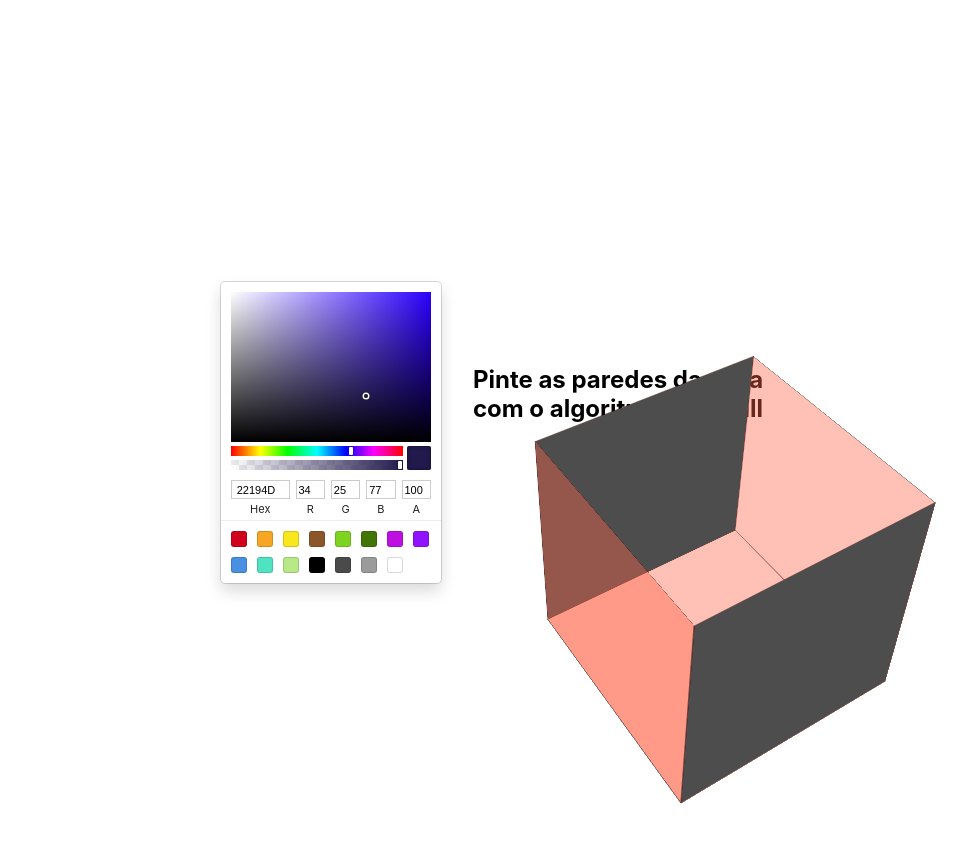
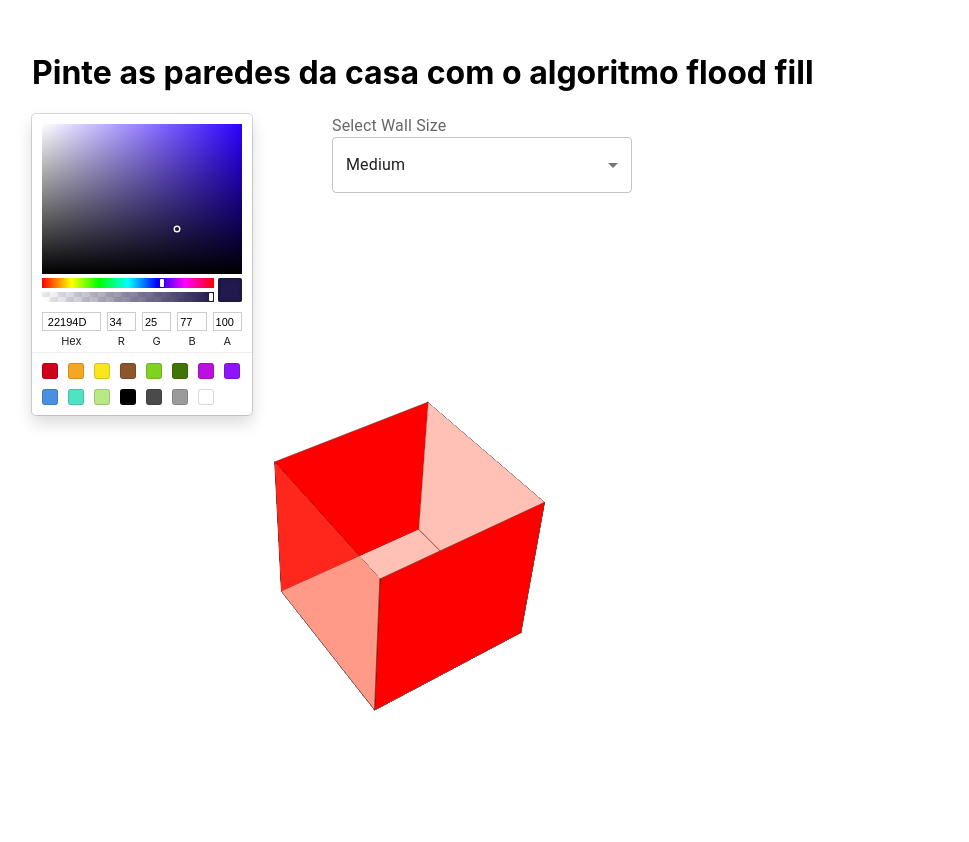
Before and after one commit to projeto-de-algoritmos/Flood-Fill, a React (Create React App) app in the folder flood_fill/: page / in a window 1280 px wide. Shown: the top 842 px of the page, without its empty margins (0-969 px from the left). After the commit the page ends 800 px from the top, so only its background shows below. Built offline with nearby package versions, Linux system fonts and the light colour scheme.

Commit message:
add wall size select

```diff
--- a/flood_fill/package.json
+++ b/flood_fill/package.json
@@ -3,6 +3,9 @@
   "version": "0.1.0",
   "private": true,
   "dependencies": {
+    "@emotion/react": "^11.7.1",
+    "@emotion/styled": "^11.6.0",
+    "@mui/material": "^5.4.0",
     "@testing-library/jest-dom": "^5.16.1",
     "@testing-library/react": "^12.1.2",
     "@testing-library/user-event": "^13.5.0",
--- a/flood_fill/src/Components/Board/index.jsx
+++ b/flood_fill/src/Components/Board/index.jsx
@@ -56,13 +56,14 @@ export default function Board({ wallSize, squaresPerRow, squares, pickedColor })
 
         squareArray.push([m - 1, n], [m + 1, n]);
         squareArray.push([m, n - 1], [m, n + 1]);
-        // await waitRenderSquare(0.2);
+        await waitRenderSquare(0.2);
         nextSquare.visited = true;
-        // setSquares([...squaresToFill]);
+        setSquares({bottom: fillableSquares.bottom, top: fillableSquares.top, [side]: [...squaresToFill] });
+
 
         nextSquare.color = newColor;
       }
-      // await waitRenderSquare(0.2);
+      await waitRenderSquare(0.2);
 
       setSquares({bottom: fillableSquares.bottom, top: fillableSquares.top, [side]: [...squaresToFill] });
 
--- a/flood_fill/src/Components/Game/index.jsx
+++ b/flood_fill/src/Components/Game/index.jsx
@@ -2,55 +2,81 @@ import React, { useState } from 'react';
 import Board from '../Board';
 import { SketchPicker } from 'react-color';
 import * as S from './styles';
+import { InputLabel, MenuItem, Select } from '@mui/material';
 
 export default function Game() {
+  const randomColor = (colors, numberOfColors) => {
+    const randomNumber = Math.floor(Math.random() * numberOfColors);
+    return colors[randomNumber];
+  };
 
-  const randomColor = (colors, numberOfColors) =>  {
-    const randomNumber = Math.floor((Math.random() * numberOfColors));
-    return colors[randomNumber];
-  }
-
-  const createSquares = (colors, squaresPerRow, numberOfColors)  => {
-    const squares = []
-    const bottomSquares = []
-    for(let i = 0; i < squaresPerRow; i++) {
+  const createSquares = (colors, squaresPerRow, numberOfColors) => {
+    const squares = [];
+    const bottomSquares = [];
+    for (let i = 0; i < squaresPerRow; i++) {
       squares[i] = [];
       bottomSquares[i] = [];
-      for(let j = 0; j < squaresPerRow; j++) {
+      for (let j = 0; j < squaresPerRow; j++) {
         squares[i][j] = {
           color: randomColor(colors, numberOfColors),
-          visited: false
-        }
+          visited: false,
+        };
         bottomSquares[i][j] = {
           color: randomColor(colors, numberOfColors),
-          visited: false
+          visited: false,
+        };
       }
     }
-    }
-    return {top: squares, bottom: bottomSquares};
-  }
+    return { top: squares, bottom: bottomSquares };
+  };
 
- const initialColors = ['#4D4D4D', '#4D4D4D', '#4D4D4D']
+  const initialColors = ['red', 'red', 'red'];
 
-  const [numberOfColors, setNumberOfColors] = useState(3)
-  const [colors, setColors] = useState(initialColors)
-  const [squareSize, setSquareSize] = useState(20)
-  const [squaresPerRow, setSquaresPerRow] = useState(10)
-  const [squares, setSquares] = useState(createSquares(colors, squaresPerRow, numberOfColors))
-  const[pickedColor, setPickedColor] = useState('#22194D')
-
-
-
+  const [numberOfColors, setNumberOfColors] = useState(3);
+  const [colors, setColors] = useState(initialColors);
+  const [squareSize, setSquareSize] = useState(20);
+  const [squaresPerRow, setSquaresPerRow] = useState(10);
+  const [squares, setSquares] = useState(createSquares(colors, squaresPerRow, numberOfColors));
+  const [pickedColor, setPickedColor] = useState('#22194D');
+  const [wallSize, setWallSize] = useState(200);
 
   const handleColorChange = (color) => {
-    setPickedColor(color.hex)
+    setPickedColor(color.hex);
   };
 
-  console.log(squareSize, squaresPerRow, numberOfColors, squares, colors)
+  console.log(squareSize, squaresPerRow, numberOfColors, squares, colors);
+
+  const handleSubmit = (e) => {
+    e.preventDefault();
+    console.log(e);
+  };
+
+  const handleChange = (e) => setWallSize(e.target.value);
 
   return (
     <S.Container>
-      <div> <SketchPicker color={pickedColor} onChangeComplete={handleColorChange} /></div>
+      <h1>Pinte as paredes da casa com o algoritmo flood fill</h1>
+      <S.FlexOptions>
+        <div>
+          <SketchPicker color={pickedColor} onChangeComplete={handleColorChange} />
+        </div>
+        <form onSubmit={handleSubmit}>
+        <InputLabel id="demo-simple-select-helper-label">Select Wall Size</InputLabel>
+          <S.InputsContainer>
+            {/* name="size"  label="House size" type="number" value={wallSize} onChange={handleChange} */}
+            <Select
+              labelId="demo-simple-select-helper-label"
+              id="demo-simple-select-helper"
+              value={wallSize}
+              onChange={handleChange}
+            >
+              <MenuItem value={100}>Small</MenuItem>
+              <MenuItem value={200}>Medium</MenuItem>
+              <MenuItem value={300}>Large</MenuItem>
+            </Select>
+          </S.InputsContainer>
+        </form>
+      </S.FlexOptions>
       <div>
         <Board
           squareSize={8}
@@ -59,10 +85,9 @@ export default function Game() {
           squares={squares}
           colors={colors}
           pickedColor={pickedColor}
-            wallSize={300}
+          wallSize={wallSize}
         />
       </div>
     </S.Container>
-    )
-
+  );
 }
--- a/flood_fill/src/Components/Game/styles.js
+++ b/flood_fill/src/Components/Game/styles.js
@@ -1,9 +1,14 @@
 import styled from 'styled-components';
 
-export const Container = styled.div`
+export const Container = styled.div``;
+
+export const FlexOptions = styled.div`
+  display: grid;
+  grid-template-columns: 300px 300px;
+`;
+
+export const InputsContainer = styled.div`
   display: flex;
+  flex-direction: column;
   gap: 2rem;
-  justify-content: center;
-  align-items: center;
-  min-height: 100vh;
 `;
--- a/flood_fill/src/Components/HouseCube/index.jsx
+++ b/flood_fill/src/Components/HouseCube/index.jsx
@@ -4,7 +4,6 @@ function HouseCube({children, size}) {
   return (
     <>
       <S.Wrapper>
-        <h2>Pinte as paredes da casa com o algoritmo flood fill</h2>
         <S.Cube>
           <S.Side className="front" size={size}>{children[0]}</S.Side>
           <S.Side className="back" size={size} >{children[1]}</S.Side>
```
Also changed, not shown: 1 other file (tests, documents, lock files or other folders). Lines whose indentation alone changed are shown as unchanged.
